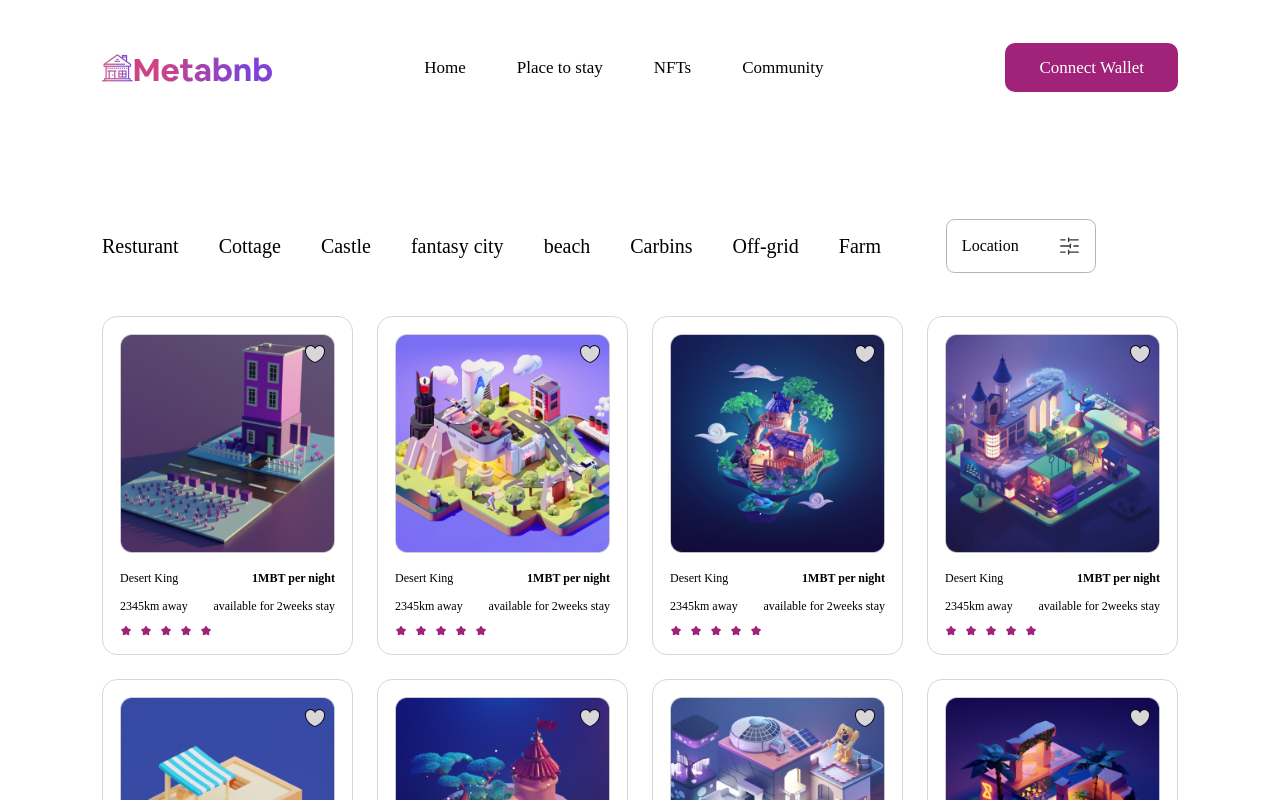
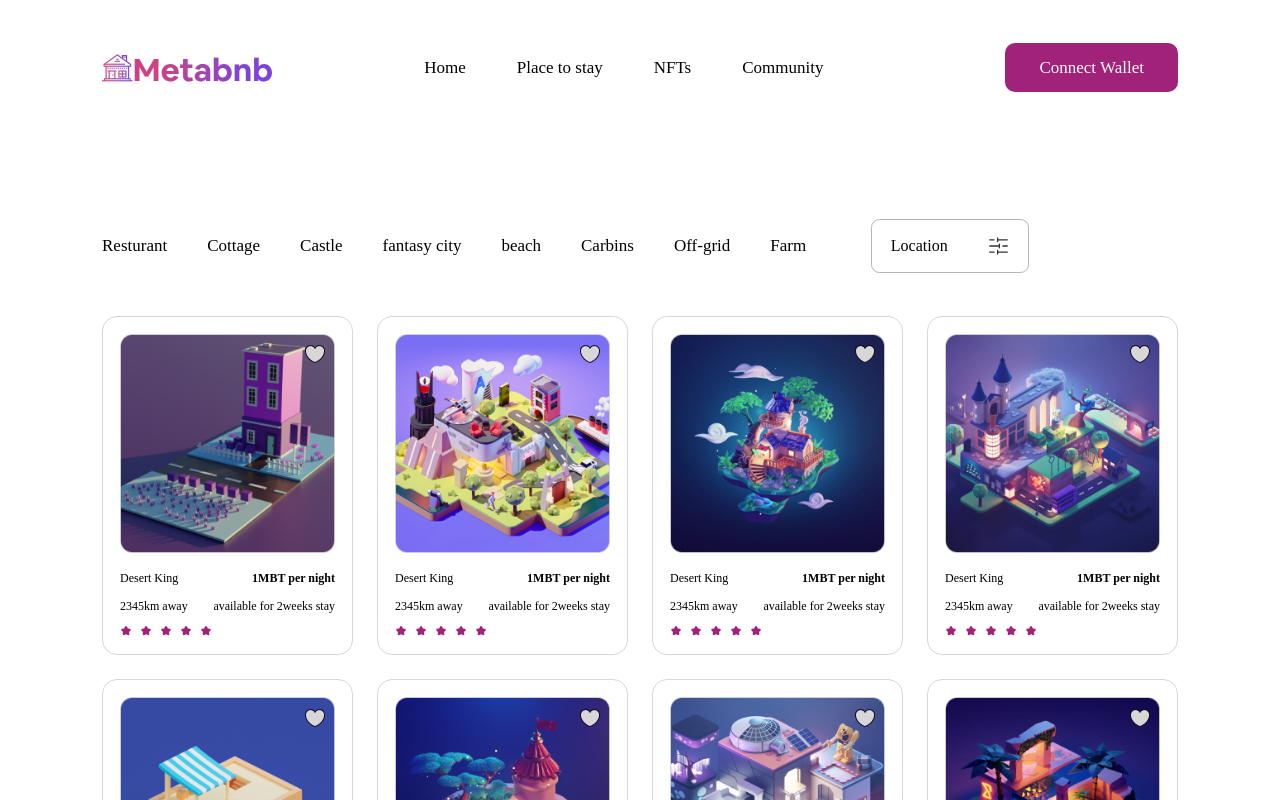
Before and after one commit to OsazeOwie/HNG-task3, a React (Create React App) app: page /PlaceToStay in a window 1280 px wide. Shown: the top 800 px of the page. Built offline with nearby package versions, Linux system fonts and the light colour scheme; a web font is replaced by a local one.

Commit message:
style:adjust front-size

```diff
--- a/src/PlaceToStay.js
+++ b/src/PlaceToStay.js
@@ -24,7 +24,7 @@ const PlaceToStay = () => {
         <div className=" mt-[127px] max  lg:px-24">
             <div className="px-10 lg:px-0">
                 <div className="flex gap-[65px] overflow-scroll lg:overflow-visible items-center lg:justify-start">
-                    <ul className="flex whitespace-nowrap cursor-pointer gap-[20px] md:gap-[40px] lg:text-[20px] justify-center">
+                    <ul className="flex whitespace-nowrap cursor-pointer gap-[20px] md:gap-[40px] lg:text-[17px] justify-center">
                         <li>Resturant</li>
                         <li>Cottage</li>
                         <li>Castle</li>
@@ -34,7 +34,7 @@ const PlaceToStay = () => {
                         <li>Off-grid</li>
                         <li>Farm</li>
                     </ul>
-                    <div className="flex justify-center gap-[20px] lg:gap-[40px] cursor-pointer border border-[#B4B4B4] rounded-lg py-[0.8125rem] px-[1.5rem] lg:px-[0.875rem] w-max">
+                    <div className="flex justify-center gap-[20px] lg:gap-[40px] cursor-pointer border border-[#B4B4B4] rounded-lg py-[0.8125rem] px-[1.5rem] lg:px-[1.1rem] w-max">
                         <div className="lg:text-[16px]">Location</div>
                         <img className="w-5 " src={filterSvg} alt="" />
                     </div>
```
